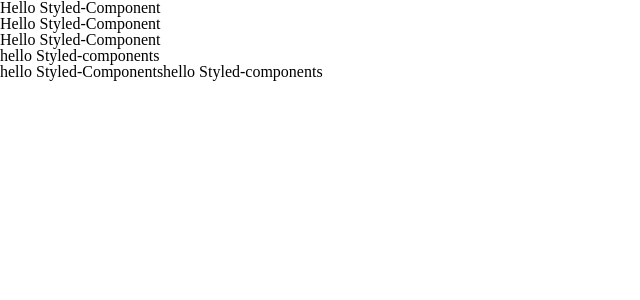
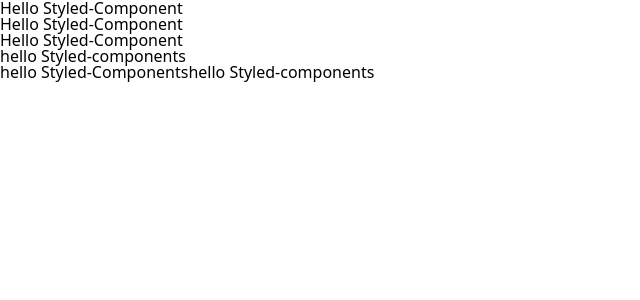
Before and after one commit to Leemainsw/TIL, a Next.js app in the folder NextJS/next-study-1/next-todo/: page / in a window 1280 px wide. Shown: the top 300 px of the page, without its empty margins (0-640 px from the left). Built offline with nearby package versions, Linux system fonts and the light colour scheme.

Commit message:
[NextJS] 클론 코딩으로 시작하는 Next.js 챕터 4 - 폰트 적용하기

```diff
--- a/NextJS/next-study-1/next-todo/pages/_document.tsx
+++ b/NextJS/next-study-1/next-todo/pages/_document.tsx
@@ -1,4 +1,4 @@
-import Document, { DocumentContext } from 'next/document';
+import Document, { DocumentContext, Head, Html, Main, NextScript } from 'next/document';
 import { ServerStyleSheet } from 'styled-components';
 
 export default class MyDocument extends Document {
@@ -27,4 +27,19 @@ export default class MyDocument extends Document {
             sheet.seal();
         }
     }
+
+    render(){
+        return(
+            <Html>
+                <Head>
+                    <link href="https://fonts.googleapis.com/css?family=Noto+Sans:400,700&display=swaprel=stylesheet"/>
+                    <link href="https://fonts.googleapis.com/css?family=Noto+Sans+KR:400,700&display=swap&subset=korean" rel="stylesheet" />
+                </Head>
+                <body>
+                    <Main />
+                    <NextScript/>
+                </body>
+            </Html>
+        )
+    }
 }
--- a/NextJS/next-study-1/next-todo/styles/GlobalStyle.ts
+++ b/NextJS/next-study-1/next-todo/styles/GlobalStyle.ts
@@ -1,11 +1,18 @@
-import { createGlobalStyle } from "styled-components";
+import { createGlobalStyle, css } from "styled-components";
 import reset from 'styled-reset';
 
-const GlobalStyle = createGlobalStyle`
+const globalStyle = css`
     ${reset}
     *{
         box-sizing: border-box;
     }
+    body{
+        font-family: Noto Sans, Noto Sans KR;
+    }
+`
+
+const GlobalStyle = createGlobalStyle`
+    ${globalStyle}
 `
 
 export default GlobalStyle;
```
